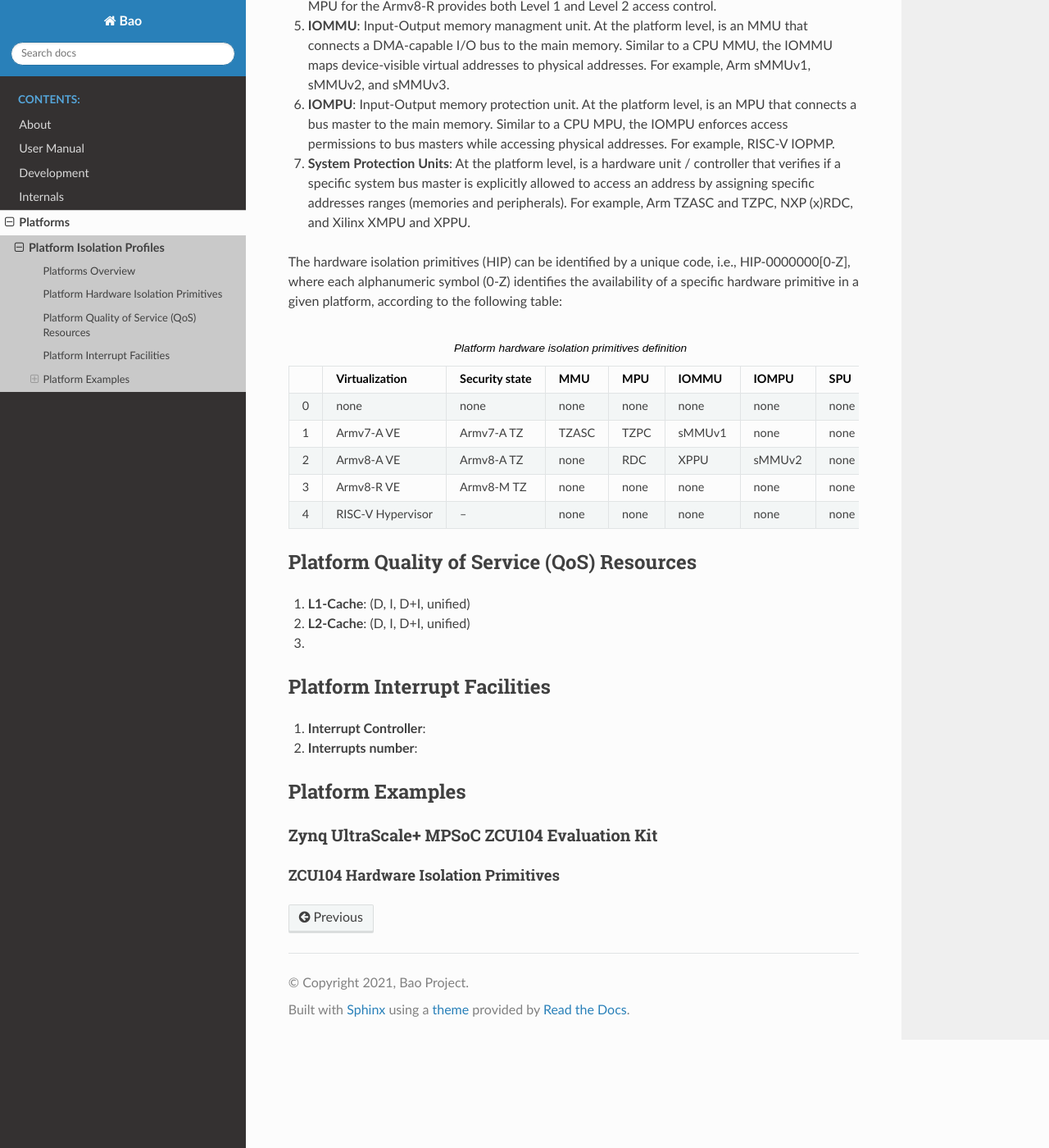
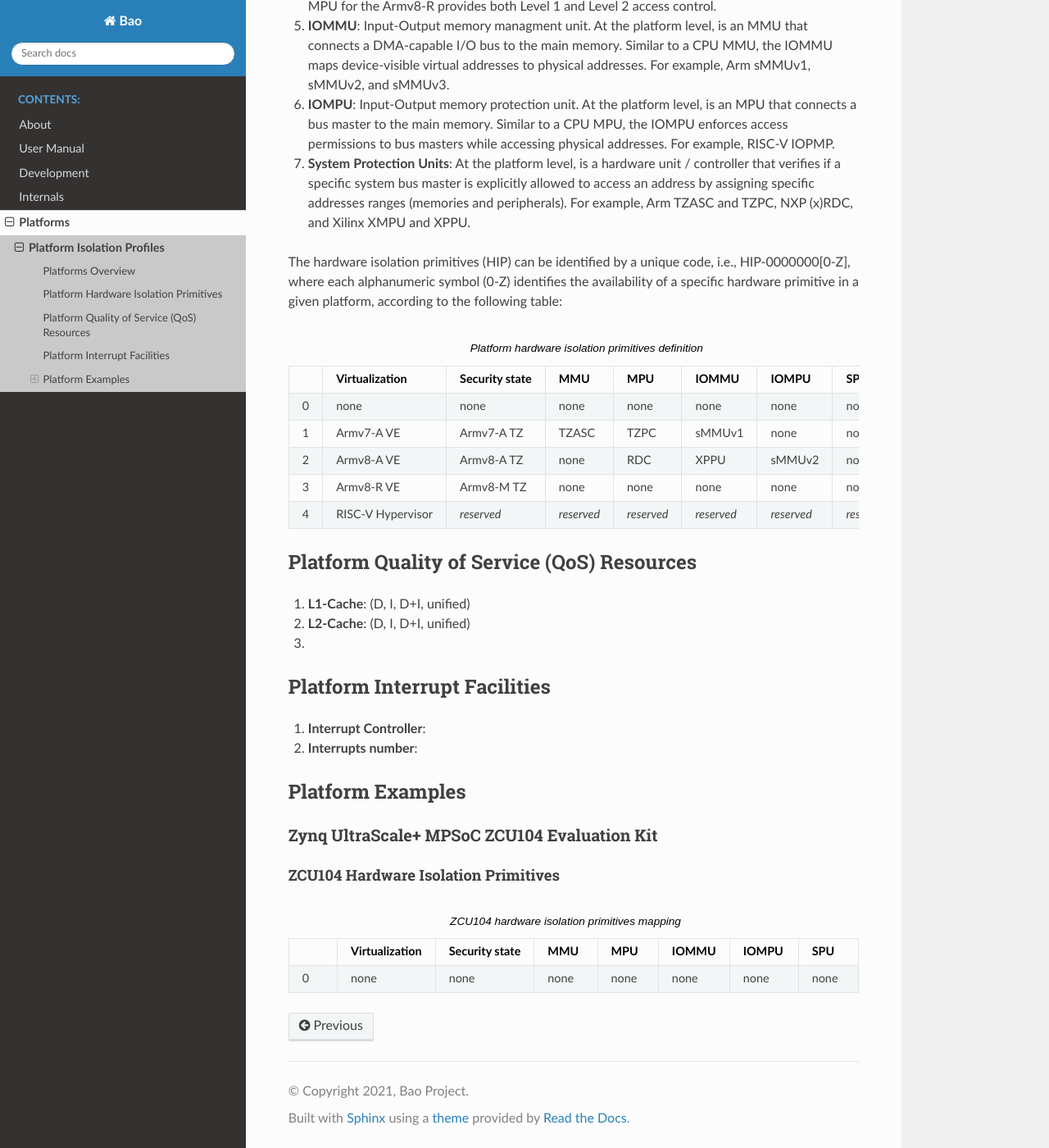
Before and after one commit to bao-project/bao-docs, a Sphinx documentation site: the page built from source/platform/platform.rst, in a window 1280 px wide and 1400 px high, scrolled down 1044 px. Shown: the whole window at 82% size. Built offline with Sphinx 7.4.7 and the Read the Docs theme 2.0.0, drawn with Linux system fonts in a browser that asks for light colours.

Commit message:
add zcu104 HIP table draft

```diff
--- a/source/platform/platform.rst
+++ b/source/platform/platform.rst
@@ -126,12 +126,12 @@ the following table:
      - none
    * - 4
      - RISC-V Hypervisor
-     - --
-     - none
-     - none
-     - none
-     - none
-     - none
+     - *reserved*
+     - *reserved*
+     - *reserved*
+     - *reserved*
+     - *reserved*
+     - *reserved*
 
 
 Platform Quality of Service (QoS) Resources
@@ -163,3 +163,24 @@ Zynq UltraScale+ MPSoC ZCU104 Evaluation Kit
 
 ZCU104 Hardware Isolation Primitives
 ####################################
+
+.. list-table:: ZCU104 hardware isolation primitives mapping
+   :widths: 25 25 25 25 25 25 25 25
+   :header-rows: 1
+
+   * -
+     - Virtualization
+     - Security state
+     - MMU
+     - MPU
+     - IOMMU
+     - IOMPU
+     - SPU
+   * - 0
+     - none
+     - none
+     - none
+     - none
+     - none
+     - none
+     - none
```
